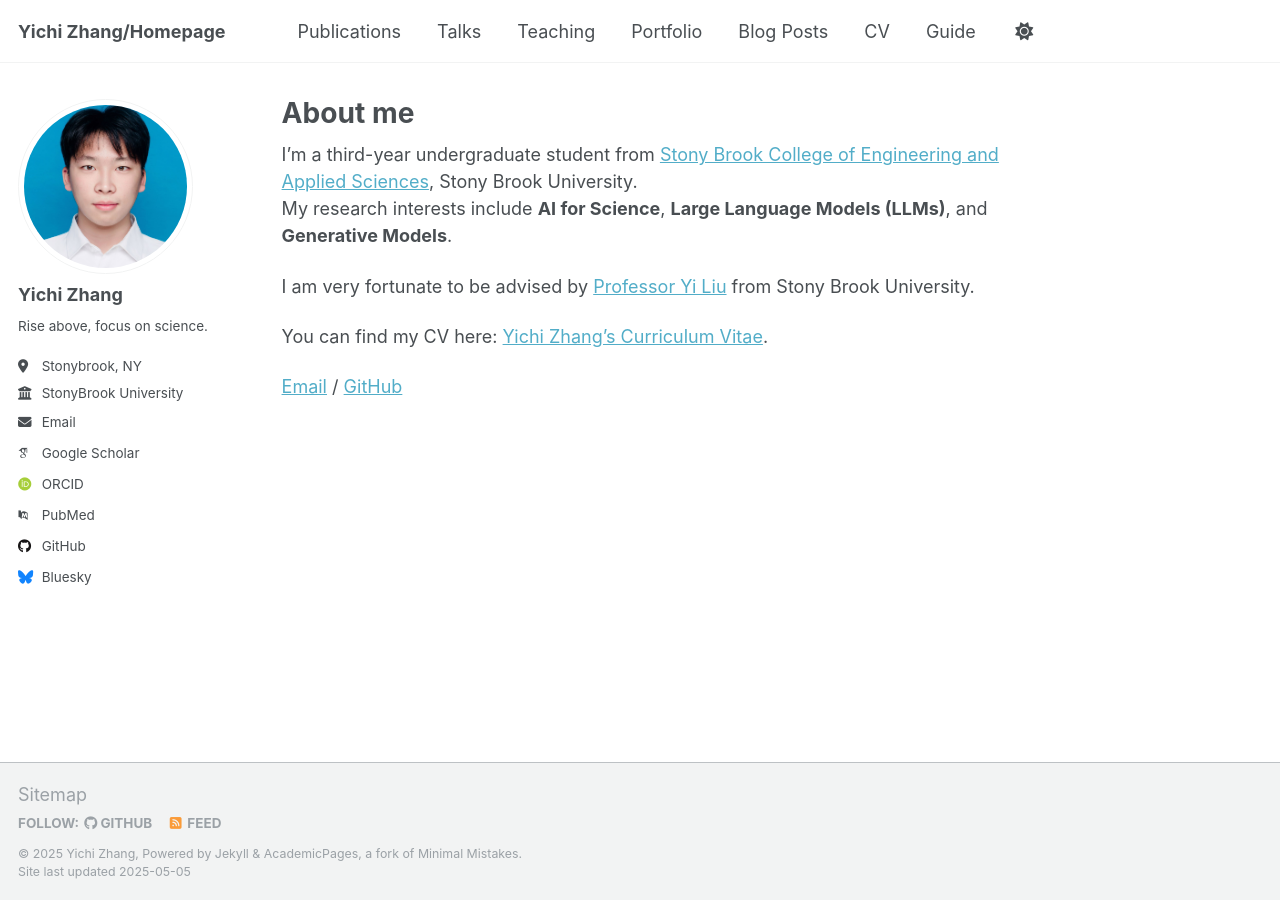
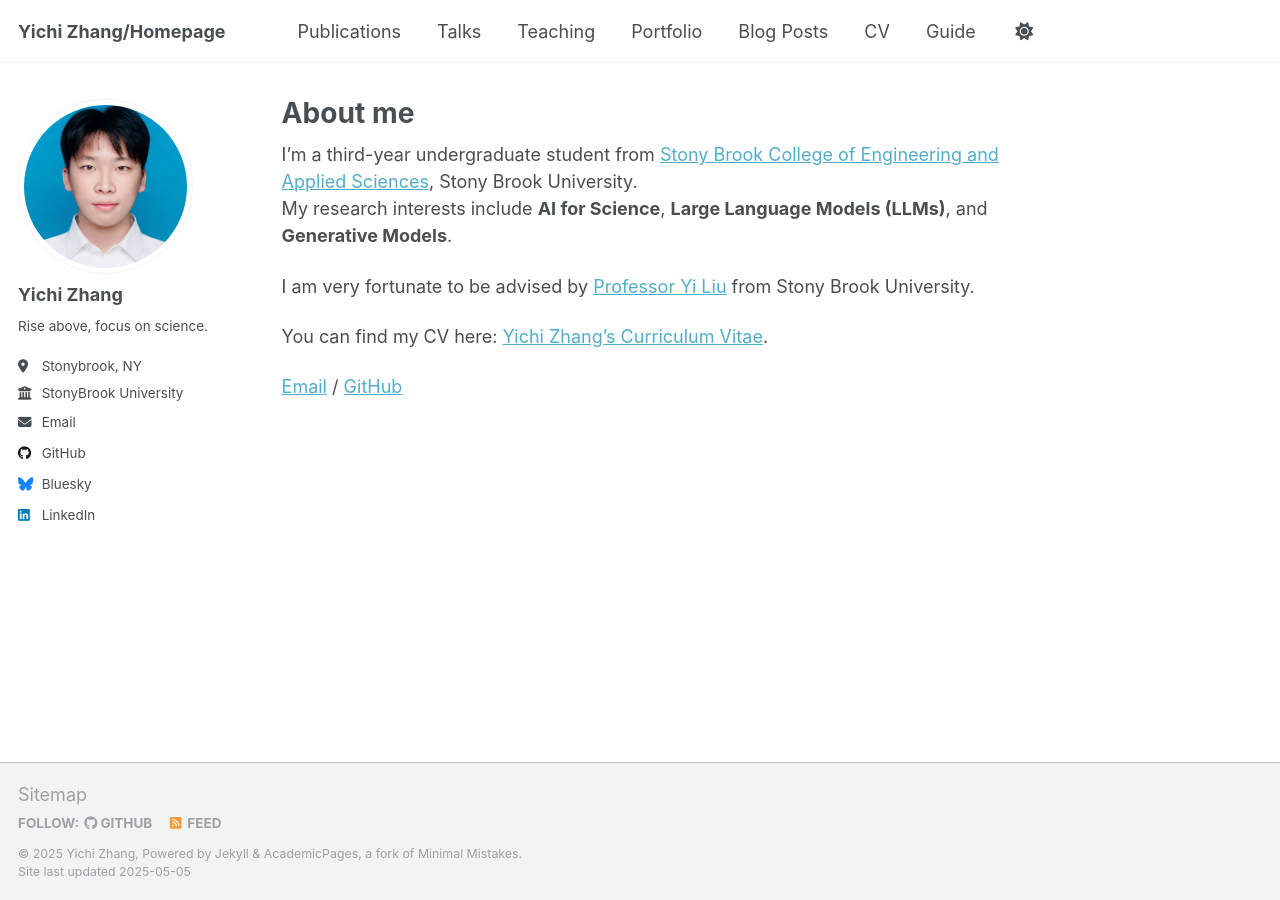
Before and after one commit to YichiXiaoju/YichiZhang.github.io, a Jekyll site: the page built from _pages/about.md, in a window 1280 px wide. Built offline with Jekyll 4.4.1, drawn with Linux system fonts in a browser that asks for light colours; some web fonts are replaced.

Commit message:
Update _config.yml
Signed-off-by: Yichi Zhang <yichi.zhang@stonybrook.edu>

```diff
--- a/_config.yml
+++ b/_config.yml
@@ -34,11 +34,11 @@ author:
   # Academic websites
   academia         : # URL
   arxiv            : # URL - Update with the correct link to your profile
-  googlescholar    : "https://scholar.google.com/citations?user=PS_CX0AAAAAJ"
+  googlescholar    : #"https://scholar.google.com/citations?user=PS_CX0AAAAAJ"
   impactstory      : # URL
-  orcid            : "http://orcid.org/yourorcidurl"
+  orcid            : #"http://orcid.org/yourorcidurl"
   semantic         : # URL
-  pubmed           : "https://www.ncbi.nlm.nih.gov/pubmed/?term=john+snow"
+  pubmed           : #"https://www.ncbi.nlm.nih.gov/pubmed/?term=john+snow"
   researchgate     : # URL
   scopus           : # URL
 
@@ -46,7 +46,7 @@ author:
   bitbucket        : # Username - Update with your username on the site
   codepen          : # Username
   dribbble         : # Username
-  github           : "academicpages"
+  github           : "https://github.com/YichiXiaoju"
   kaggle           : # Username
   stackoverflow    : # User number or user number and name (i.e., use "1" or "1/jeff-atwood")
 
@@ -60,7 +60,7 @@ author:
   keybase          : # Username
   instagram        : # Username
   lastfm           : # Username
-  linkedin         : # Username
+  linkedin         : "https://www.linkedin.com/in/%E4%BA%A6%E9%A9%B0-%E5%BC%A0-38924033b/"
   mastodon         : # URL
   medium           : # URL
   pinterest        : # Username
```
